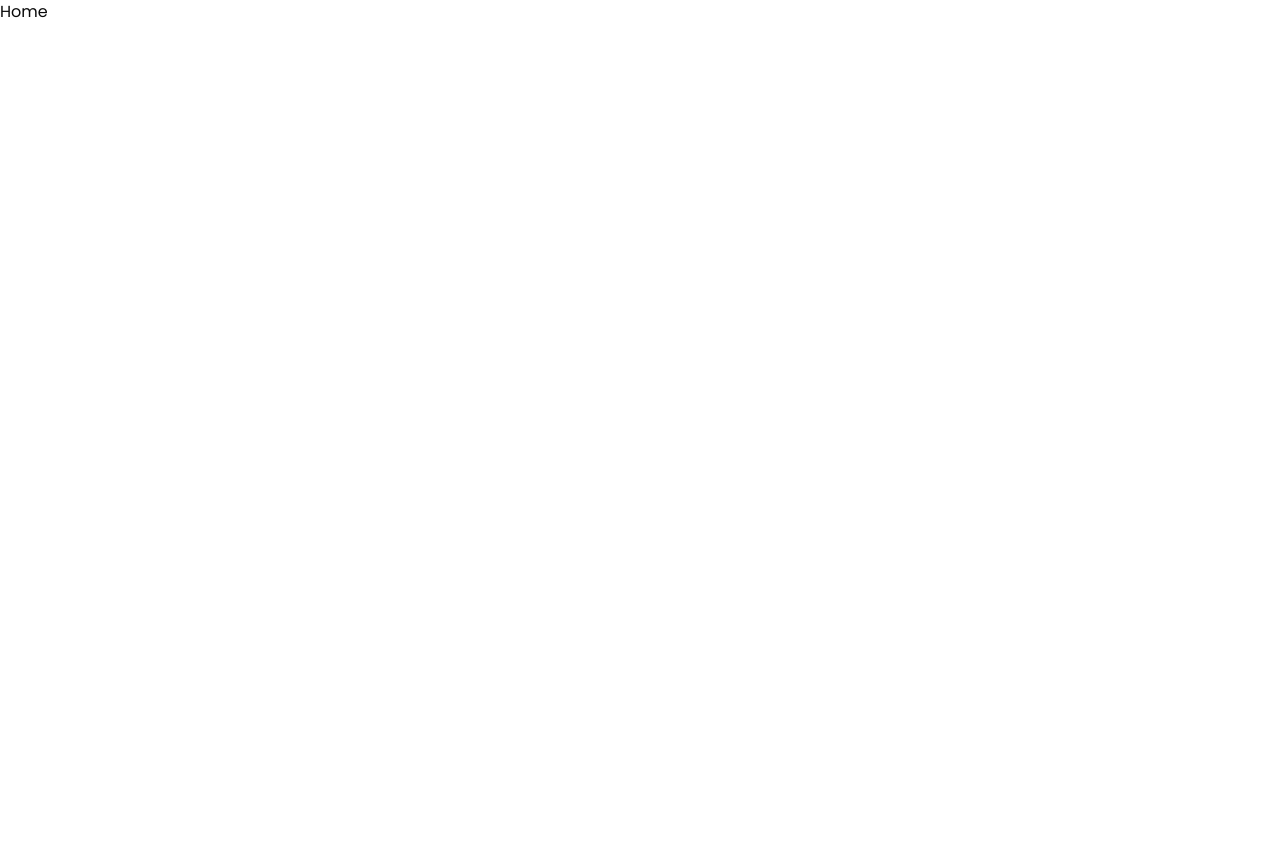
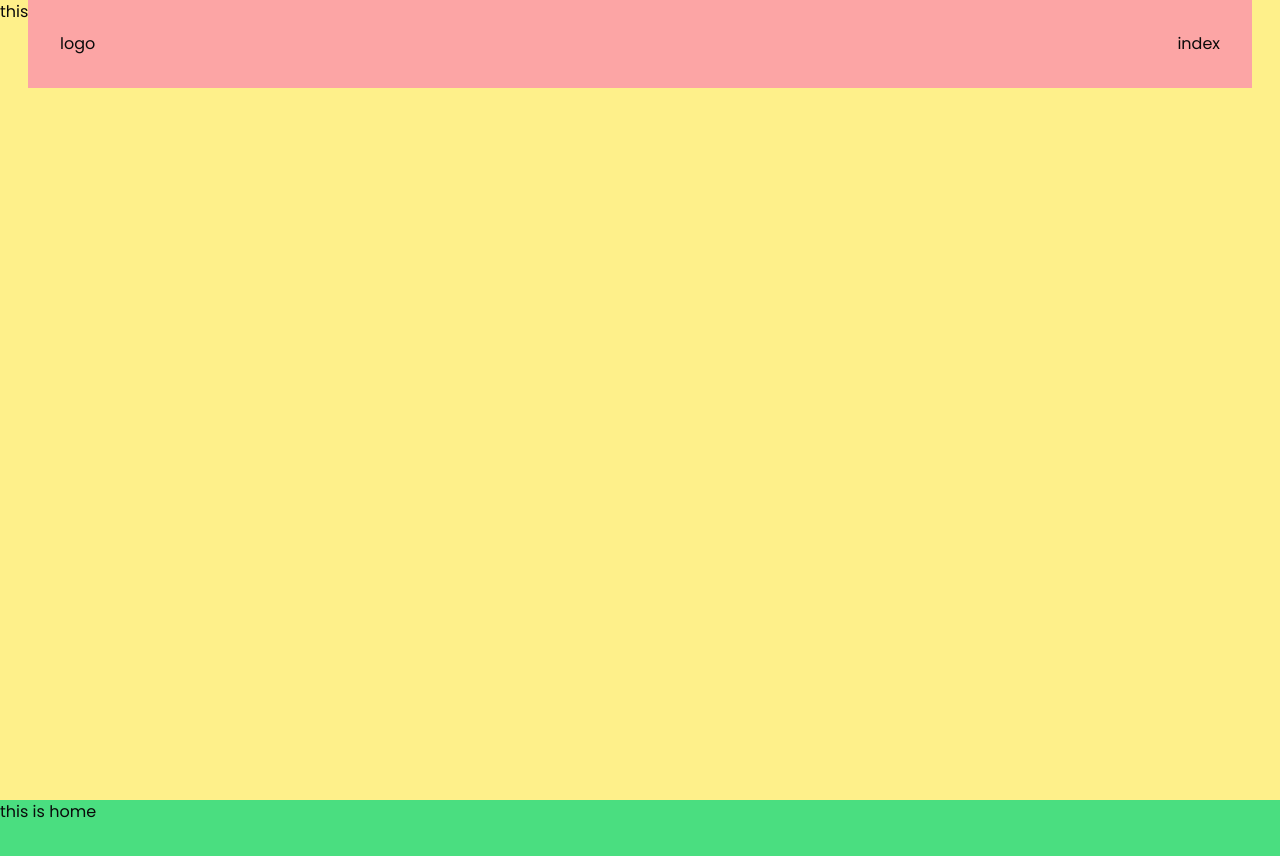
Before and after one commit to louismoses/kami-naman-next, a Next.js app: page /home in a window 1280 px wide. Shown: the top 856 px of the page. Before the commit the page ends 800 px from the top, so only its background shows below. Built offline with nearby package versions, Linux system fonts and the light colour scheme.

Commit message:
inprog: top  Navbar

```diff
--- a/src/app/home/page.tsx
+++ b/src/app/home/page.tsx
@@ -1,3 +1,11 @@
+import TopNav from "@/components/Navigation/TopNav";
+
 export default function Home() {
-  return <div>Home</div>;
+  return (
+    <>
+      <TopNav />
+      <section className="w-full h-screen bg-yellow-200">this is home</section>
+      <section className="w-full h-screen bg-green-400">this is home</section>
+    </>
+  );
 }
--- /dev/null
+++ b/src/components/Navigation/TopNav.tsx
@@ -0,0 +1,19 @@
+import { NextPage } from "next";
+import Link from "next/link";
+
+interface Props {}
+
+const TopNav: NextPage<Props> = ({}) => {
+  return (
+    <nav className="fixed p-8 flex w-full max-w-[1224px] m-auto left-0 right-0 bg-red-300 justify-between">
+      <Link href={"/home"}>
+        <div>logo</div>
+      </Link>
+      <Link href={"/"}>
+        <div>index</div>
+      </Link>
+    </nav>
+  );
+};
+
+export default TopNav;
```
